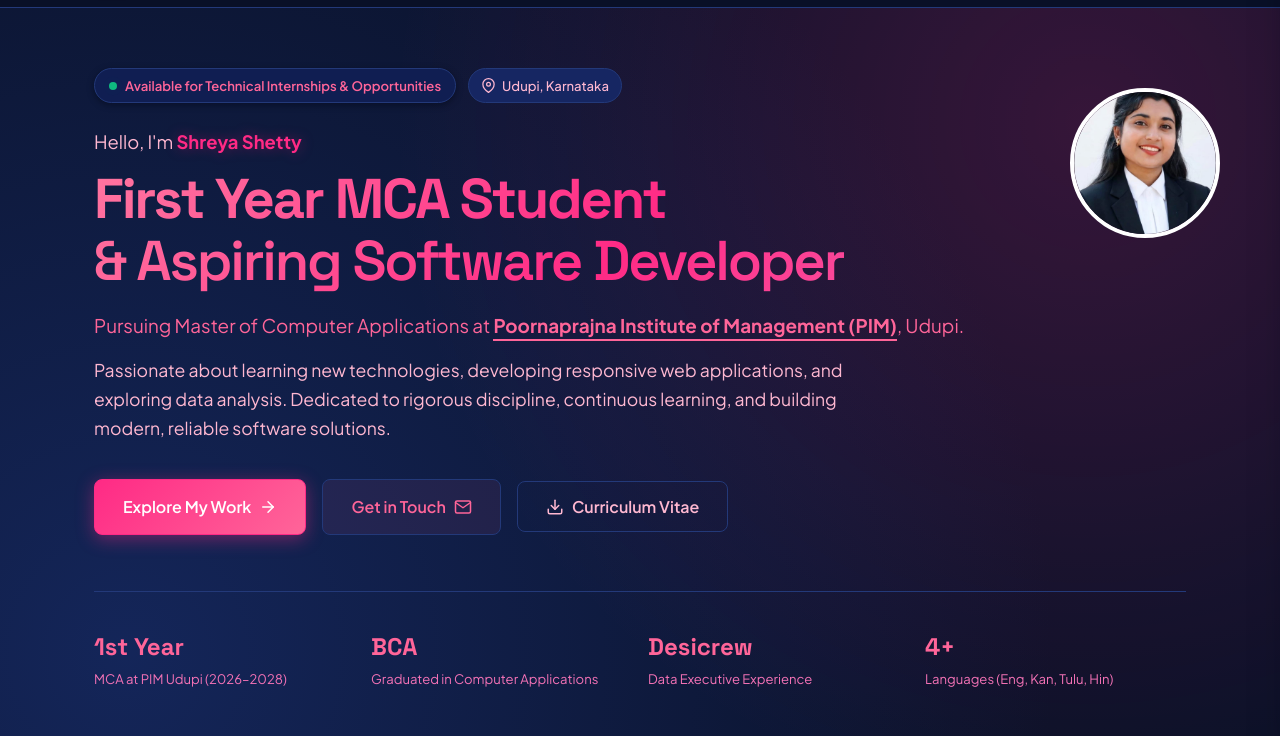
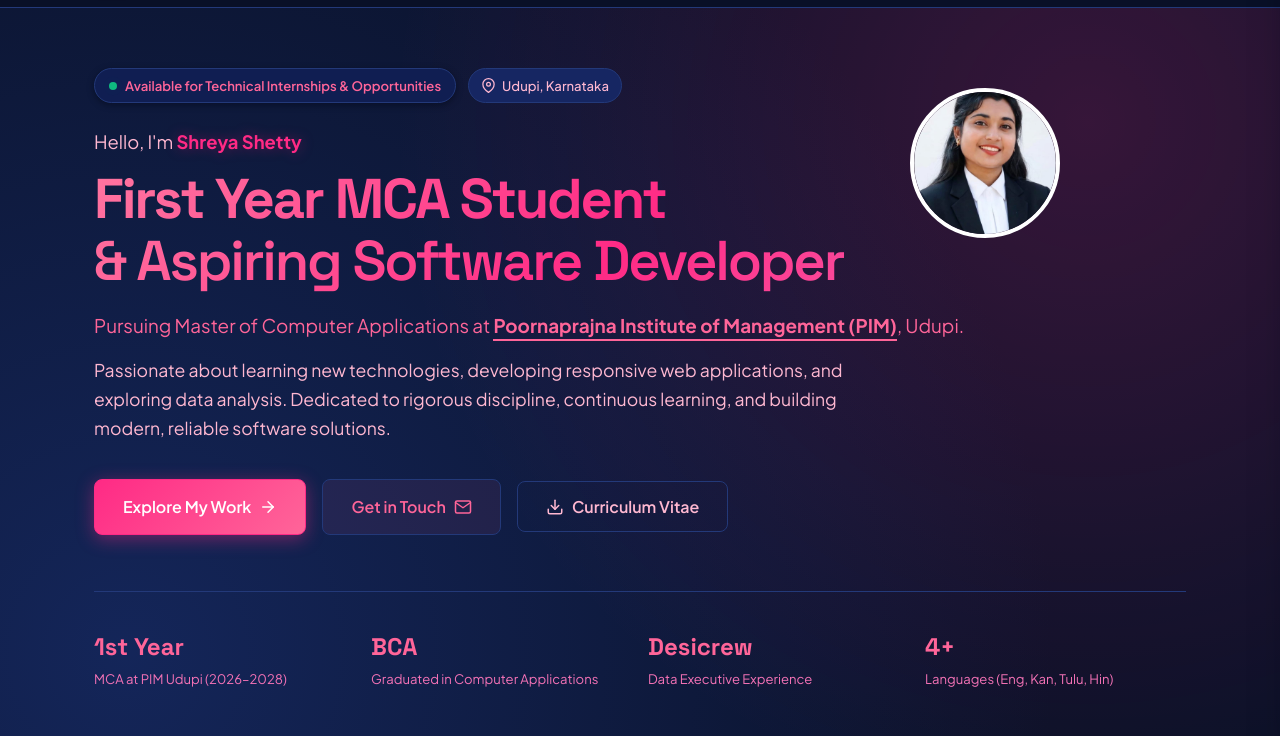
Before and after one commit to shettyshreu24-arch/Shreya, a plain HTML site: page index.html in a window 1280 px wide. Shown: the part 64-800 px from the top of the page. Drawn offline with Linux system fonts and the light colour scheme.

Commit message:
Update index.html

```diff
--- a/index.html
+++ b/index.html
@@ -158,7 +158,7 @@
 
     <!-- HERO SECTION (Text-Focused Introduction) -->
     <section id="hero" class="hero-section section" aria-labelledby="hero-title">
-     <div class="profile-photo"style="float: right; margin-right: 60px; margin-top: 20px;">
+     <div class="profile-photo"style="float: right; margin-right: 220px; margin-top: 20px;">
     <img src="Profilepic.jpeg.jpeg"
          alt="My Profile Photo"
          width="150"
```
